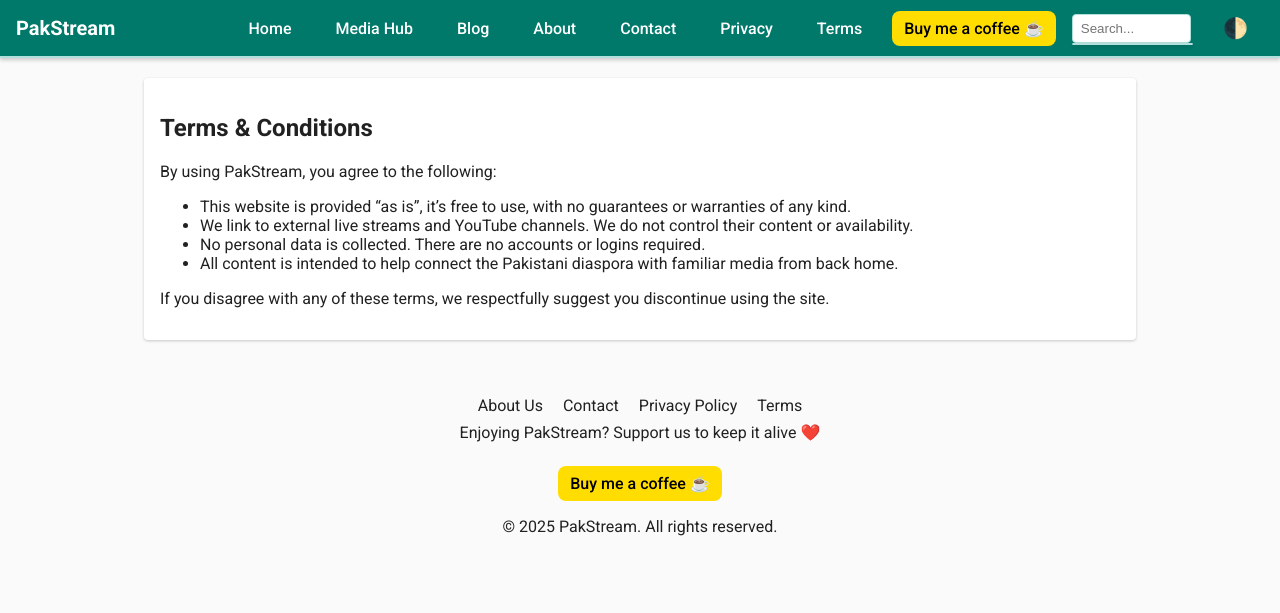
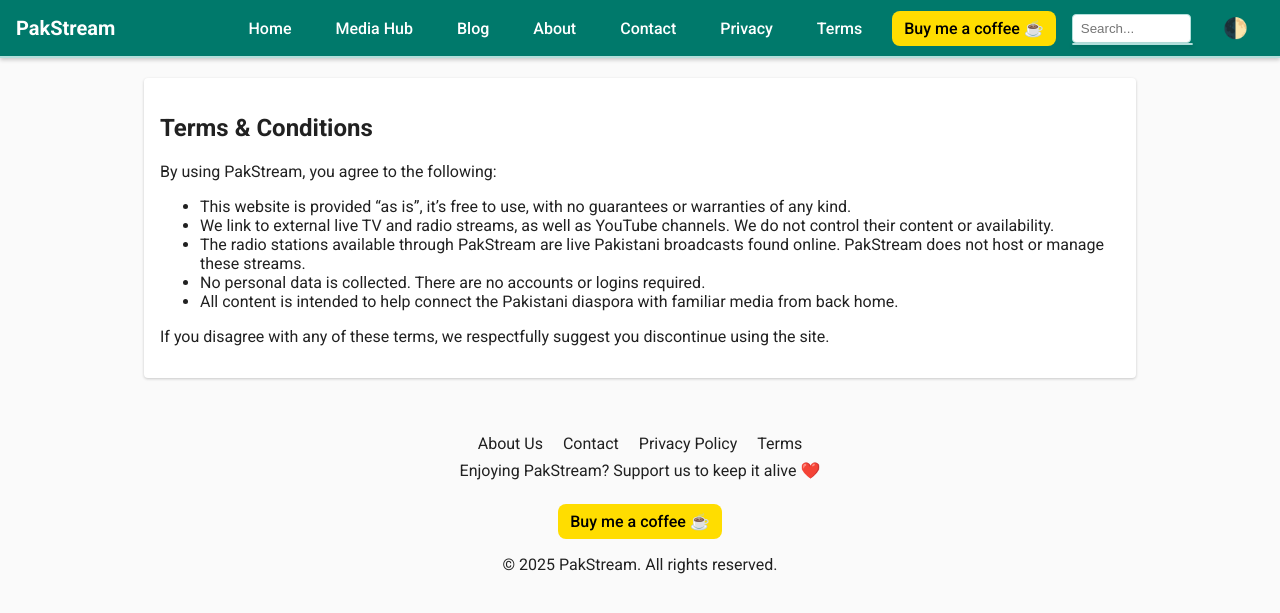
Before and after one commit to atifwaqar/pakstream, a Jekyll site: the page built from terms.html, in a window 1280 px wide. Shown: the top 613 px of the page. Built offline with Jekyll 4.4.1, drawn with Linux system fonts in a browser that asks for light colours; comment, search, counter and statistics services are not loaded.

Commit message:
Add radio station disclaimer to terms

```diff
--- a/terms.html
+++ b/terms.html
@@ -74,7 +74,8 @@
   <p>By using PakStream, you agree to the following:</p>
   <ul>
     <li>This website is provided “as is”, it’s free to use, with no guarantees or warranties of any kind.</li>
-    <li>We link to external live streams and YouTube channels. We do not control their content or availability.</li>
+    <li>We link to external live TV and radio streams, as well as YouTube channels. We do not control their content or availability.</li>
+    <li>The radio stations available through PakStream are live Pakistani broadcasts found online. PakStream does not host or manage these streams.</li>
     <li>No personal data is collected. There are no accounts or logins required.</li>
     <li>All content is intended to help connect the Pakistani diaspora with familiar media from back home.</li>
   </ul>
```
